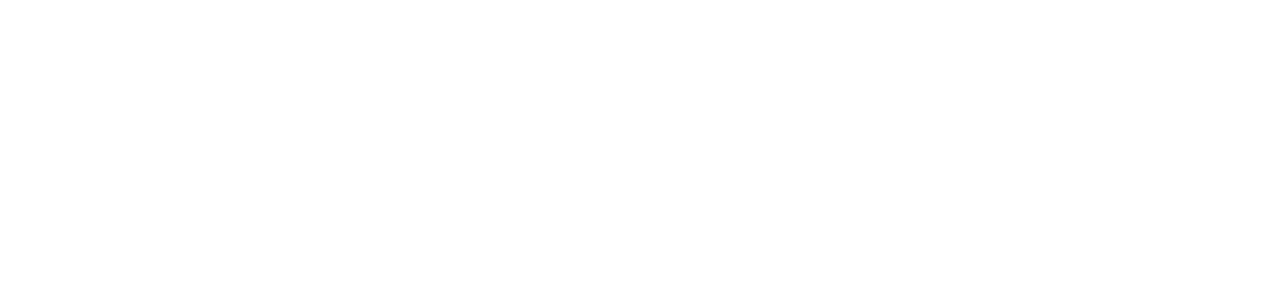
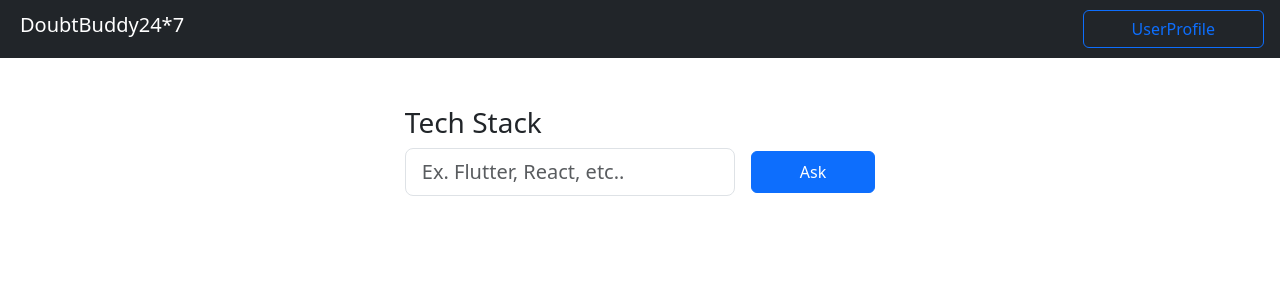
Before and after one commit to manav278/DotSlash7.0-DoubtBuddy24x7, a React (Create React App) app in the folder React/doubtbuddy24x7/: page /doubt/ask in a window 1280 px wide. Before the commit this address had no page. Shown: the top 300 px of the page. Built offline with nearby package versions, Linux system fonts and the light colour scheme.

Commit message:
[Update]: TechStack formatting, Session Handling in HomePage

```diff
--- a/React/doubtbuddy24x7/src/App.js
+++ b/React/doubtbuddy24x7/src/App.js
@@ -14,6 +14,7 @@
         <Route path="/" element={<Login/>}></Route>
         <Route path="/home" element={<Home/>}></Route>
         <Route path="/solver/wait" element={<WatingScreen/>}></Route>
+        <Route path="/doubt/ask" element={<Techstack/>}></Route>
           {/* <Route index element={<Home />} />
           <Route path="blogs" element={<Blogs />} />
           <Route path="contact" element={<Contact />} />
--- a/React/doubtbuddy24x7/src/components/Home.js
+++ b/React/doubtbuddy24x7/src/components/Home.js
@@ -67,7 +67,7 @@
         <Row>
 
           <Col className="text-center">
-            <Button variant="primary" className="mx-4 px-5 py-3" size='lg'>
+            <Button variant="primary" onClick={()=>navigate("/doubt/ask")} className="mx-4 px-5 py-3" size='lg'>
               Ask a Doubt?
             </Button>
             <Button variant="primary" onClick={()=>navigate("/solver/wait")} className=' px-5 py-3' size='lg'>
--- a/React/doubtbuddy24x7/src/components/Techstack.js
+++ b/React/doubtbuddy24x7/src/components/Techstack.js
@@ -1,5 +1,6 @@
 import React, { useState } from 'react';
 import axios from 'axios';
+import NavbarComp from './NavbarComp';
 
 export default function Techstack() {
     const [techStack, setTechSTack] = useState('');
@@ -16,14 +17,31 @@
     };
 
     return (
-        <div>
-            <form onSubmit={handleSubmit}>
-                <label>
-                    Enter TechStack Here : <input type="text" value={techStack} onChange={(e) => setTechSTack(e.target.value)}/>
-                </label>
-                <br />
-                <button type="submit">Submit</button>
-            </form>
-        </div>
+        <>
+            <NavbarComp/>
+            <div className='my-5 d-flex flex-column justify-content-center align-items-center'>
+                <form onSubmit={handleSubmit}>
+                    <div class="container">
+                        <div class="row align-items-center">
+                            <div class="col-auto">
+                                <label for="exampleFormControlInput1" class="form-label h3">Tech Stack</label>
+                            </div>
+                        </div>
+                        <div class="row g-3 align-items-center">
+                            <div class="col-auto">
+                                <input value={techStack} onChange={(e) => setTechSTack(e.target.value)} type="text" class="form-control form-control-lg" placeholder="Ex. Flutter, React, etc.." />
+                            </div>
+                            <div class="col-auto">
+                                <button type="submit" class="btn btn-primary p-2 px-5">Ask</button>
+                            </div>
+                        </div>
+                    </div>
+
+
+                    <br />
+
+                </form>
+            </div>
+        </>
     )
 }
```
